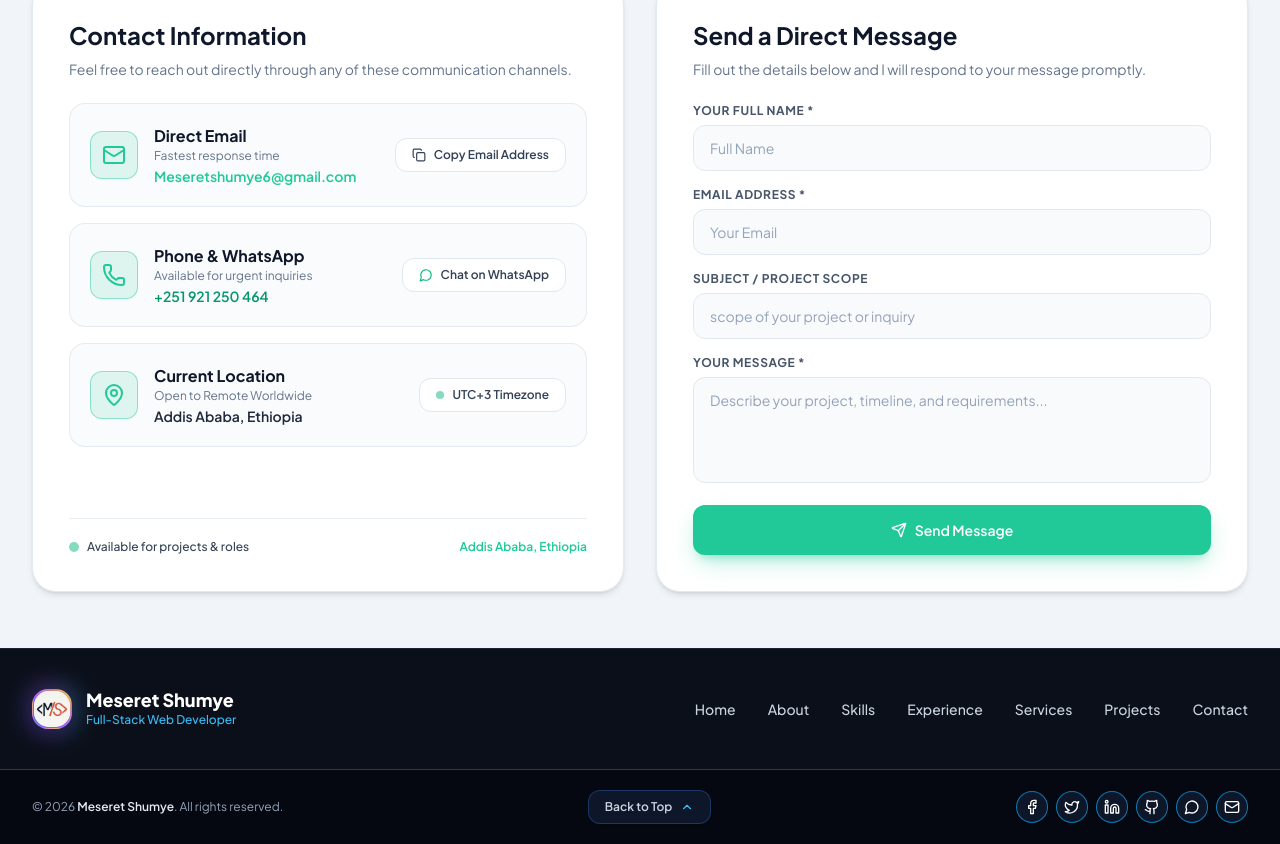
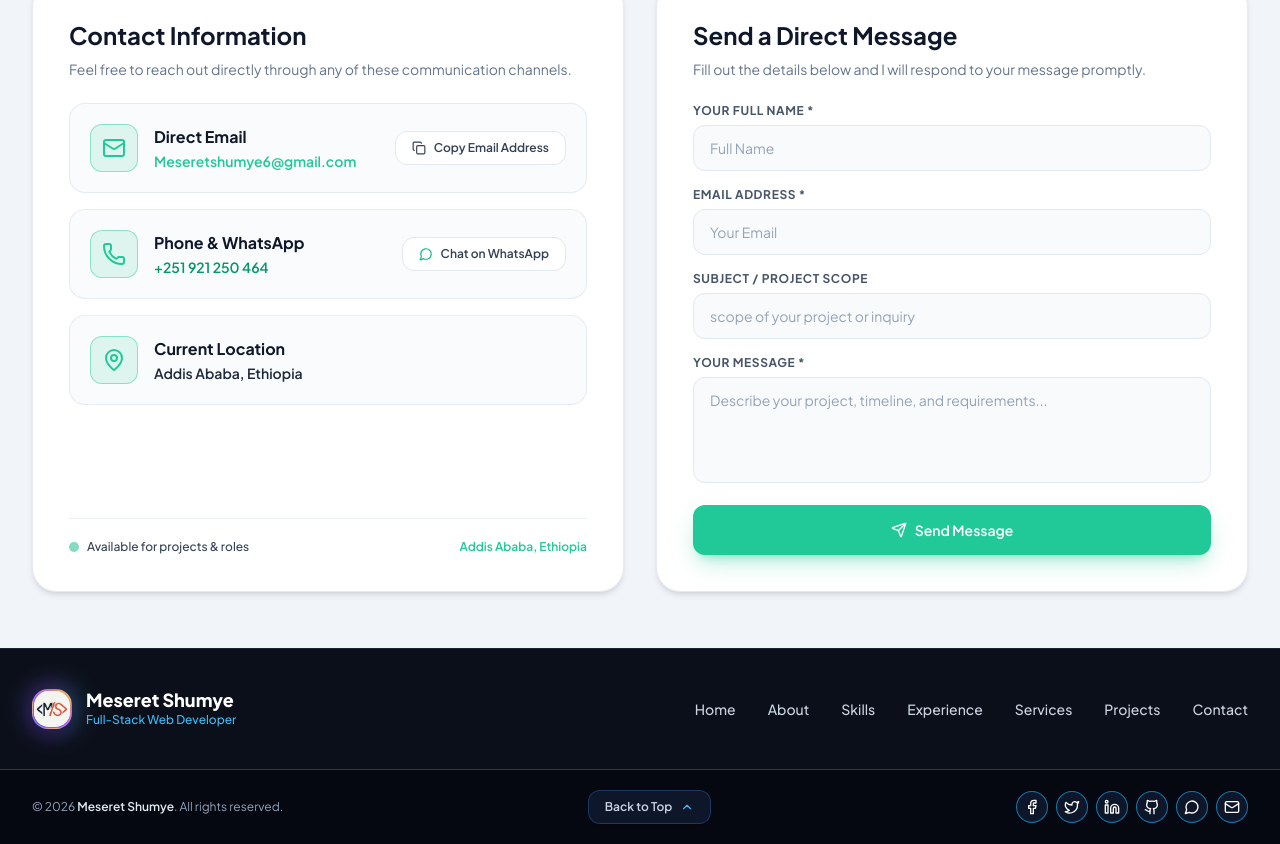
Before and after one commit to meseretshumye/Resume, a React (Vite) app: page / in a window 1280 px wide. Shown: the part 6034-6878 px from the top of the page. Built offline with nearby package versions, Linux system fonts and the light colour scheme.

Commit message:
style(contact): remove response time, urgency note, remote note, and timezone badge from contact cards

```diff
--- a/src/components/Contact.jsx
+++ b/src/components/Contact.jsx
@@ -90,7 +90,6 @@ export default function Contact({ personalInfo }) {
                     </div>
                     <div className="min-w-0">
                       <h4 className="font-bold text-slate-900 dark:text-white text-base">Direct Email</h4>
-                      <p className="text-xs text-slate-500 dark:text-slate-400">Fastest response time</p>
                       <a
                         href={`mailto:${personalInfo.email}`}
                         className="text-sm font-semibold text-indigo-600 dark:text-indigo-400 hover:underline break-all block mt-0.5"
@@ -127,7 +126,6 @@ export default function Contact({ personalInfo }) {
                     </div>
                     <div className="min-w-0">
                       <h4 className="font-bold text-slate-900 dark:text-white text-base">Phone & WhatsApp</h4>
-                      <p className="text-xs text-slate-500 dark:text-slate-400">Available for urgent inquiries</p>
                       <a
                         href={`tel:${personalInfo.phone}`}
                         className="text-sm font-semibold text-emerald-600 dark:text-emerald-400 hover:underline block mt-0.5"
@@ -156,17 +154,11 @@ export default function Contact({ personalInfo }) {
                     </div>
                     <div className="min-w-0">
                       <h4 className="font-bold text-slate-900 dark:text-white text-base">Current Location</h4>
-                      <p className="text-xs text-slate-500 dark:text-slate-400">Open to Remote Worldwide</p>
                       <p className="text-sm font-semibold text-slate-800 dark:text-slate-200 mt-0.5">
                         {personalInfo.location}
                       </p>
                     </div>
                   </div>
-
-                  <span className="inline-flex items-center justify-center gap-2 px-4 py-2 rounded-xl text-xs font-semibold bg-white dark:bg-slate-800/90 text-slate-700 dark:text-slate-200 border border-slate-200 dark:border-slate-700/80 hover:border-indigo-400 dark:hover:border-sky-400 shadow-xs transition-all duration-150 shrink-0 self-start sm:self-auto">
-                    <span className="w-2 h-2 rounded-full bg-emerald-500 animate-pulse"></span>
-                    <span>UTC+3 Timezone</span>
-                  </span>
                 </div>
               </div>
             </div>
```
